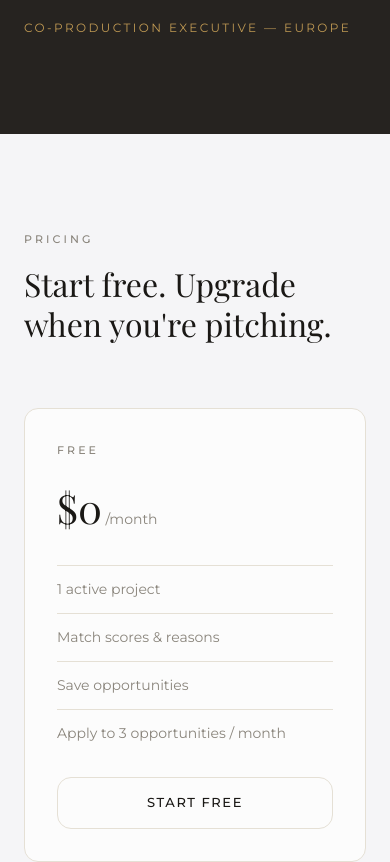
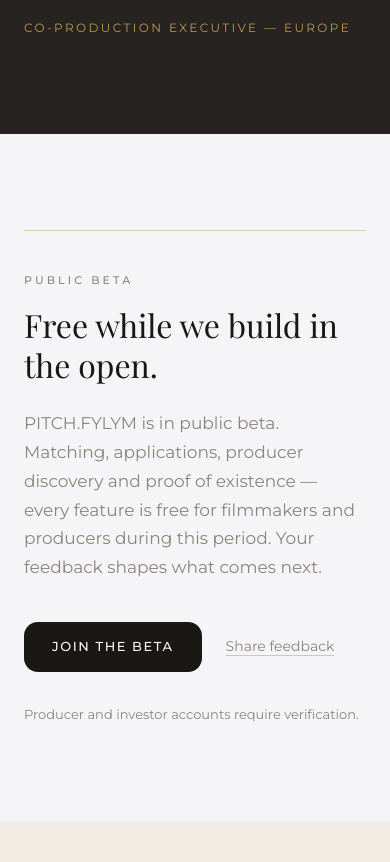
Before and after one commit to nobinkurianfylym/fylympitch, a Next.js app: page / in a window 390 px wide. Shown: the part 10920-11782 px from the top of the page. Built offline with nearby package versions, Linux system fonts and the light colour scheme; no server answers; the database is empty.

Commit message:
feat: remove pricing section, replace with public beta notice, update FAQ and footer

```diff
--- a/app/page.tsx
+++ b/app/page.tsx
@@ -44,7 +44,7 @@
 const FAQS = [
   ["Who can see my script and pitch deck?", "Only you, PITCH.FYLYM administrators, and industry accounts that have been individually verified and approved. Files live in private storage with row-level access control — there are no public links."],
   ["How is the match score calculated?", "Eight weighted criteria totalling 100 points: genre (20), stage (20), territory (15), budget (15), format (10), funding gap (10), language (5) and historical success (5). Anything under 60 is hidden so you only see real prospects."],
-  ["Is PITCH.FYLYM free for filmmakers?", "Creating a profile, submitting one project and viewing your matches is free. Unlimited projects and priority matching are part of the Pro plan."],
+  ["Is PITCH.FYLYM free for filmmakers?", "Yes. The platform is in public beta and every feature is free for filmmakers and producers during this period."],
   ["How do producers and investors join?", "Sign up with a single Google account — you automatically get access to both the filmmaker dashboard and the producer studio. One login, both sides of the table."],
 ];
 
@@ -497,29 +497,22 @@
         </div>
       </section>
 
-      {/* PRICING */}
-      <section id="pricing" className="max-w-6xl mx-auto px-6 py-24 md:py-32">
-        <p className="eyebrow mb-4">Pricing</p>
-        <h2 className="font-display text-[32px] md:text-[44px] leading-tight">Start free. Upgrade when you're pitching.</h2>
-        <div className="mt-16 grid md:grid-cols-3 gap-8">
-          {[
-            ["Free", "$0", ["1 active project", "Match scores & reasons", "Save opportunities", "Apply to 3 opportunities / month"], "Start free", "/signup"],
-            ["Single Pitch", "$19", ["Everything in Free", "1 project, unlimited applications", "Priority in producer discovery", "Deadline alerts"], "Choose Single Pitch", "/signup"],
-            ["Pro", "$49", ["Unlimited projects", "Unlimited applications", "Early access to new funds", "Pitch materials review queue"], "Go Pro", "/signup"],
-          ].map(([name, price, items, cta, href], i) => (
-            <div key={name as string} className={`card p-8 ${i === 2 ? "border-gold" : ""}`}>
-              <h3 className="eyebrow">{name as string}</h3>
-              <div className="mt-4 font-display text-[40px]">{price as string}<span className="text-[14px] text-ash font-sans"> /month</span></div>
-              <ul className="mt-6 space-y-3 text-[14px] text-ash">
-                {(items as string[]).map((it) => (
-                  <li key={it} className="hairline pt-3">{it}</li>
-                ))}
-              </ul>
-              <Link href={href as string} className={`mt-8 w-full ${i === 2 ? "btn-gold" : "btn-ghost"}`}>{cta as string}</Link>
-            </div>
-          ))}
+      {/* BETA */}
+      <section id="beta" className="max-w-6xl mx-auto px-6 py-24 md:py-32">
+        <div className="hairline-gold pt-10 max-w-2xl">
+          <p className="eyebrow mb-4">Public beta</p>
+          <h2 className="font-display text-[32px] md:text-[44px] leading-tight">Free while we build in the open.</h2>
+          <p className="mt-6 text-[17px] leading-[1.7] text-ash">
+            PITCH.FYLYM is in public beta. Matching, applications, producer discovery and
+            proof of existence — every feature is free for filmmakers and producers during
+            this period. Your feedback shapes what comes next.
+          </p>
+          <div className="mt-10 flex items-center gap-6">
+            <Link href="/signup" className="btn-gold">Join the beta</Link>
+            <a href="mailto:hello@fylym.com" className="text-[14px] text-ash underline underline-offset-4 decoration-ash/40 hover:text-ink">Share feedback</a>
+          </div>
+          <p className="mt-8 text-[13px] text-ash">Producer and investor accounts require verification.</p>
         </div>
-        <p className="mt-8 text-[13px] text-ash">Producer and investor accounts are free — verification required.</p>
       </section>
 
       {/* FAQ */}
--- a/components/Footer.tsx
+++ b/components/Footer.tsx
@@ -201,7 +201,7 @@
               <ul className="space-y-3.5">
                 <li><a href="#features" className={LI}>How it Works</a></li>
                 <li><a href="#features" className={LI}>FYLYMPITCH Engine™</a></li>
-                <li><a href="#pricing"  className={LI}>Pricing</a></li>
+                <li><a href="#beta"  className={LI}>Beta</a></li>
                 <li><Link href="/signup" className={LI}>Join Free</Link></li>
                 <li><Link href="/login"  className={LI}>Sign In</Link></li>
               </ul>
```
